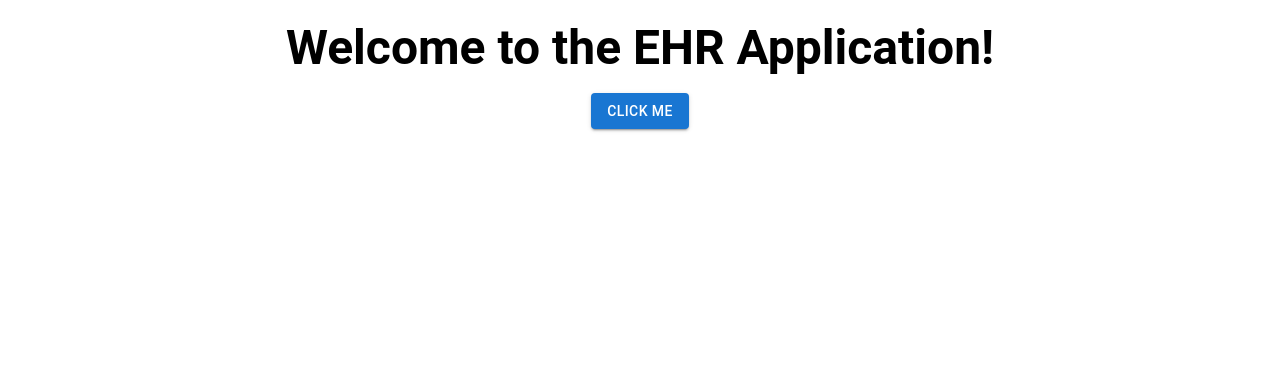
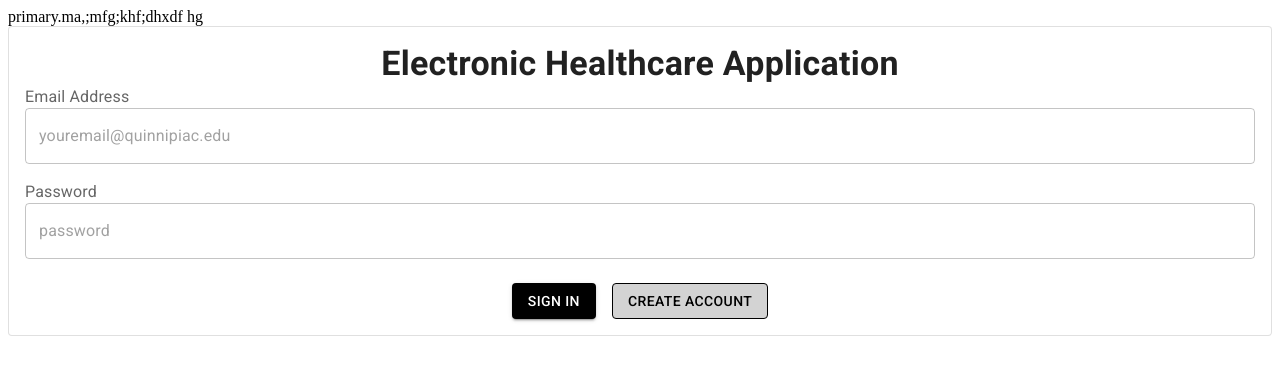
Before and after one commit to kevin-rodri/EHR-Frontend, a React (Create React App) app: page / in a window 1280 px wide. Shown: the top 374 px of the page. Built offline with nearby package versions, Linux system fonts and the light colour scheme.

Commit message:
created login form component

```diff
--- a/package.json
+++ b/package.json
@@ -5,6 +5,7 @@
   "dependencies": {
     "@emotion/react": "^11.13.3",
     "@emotion/styled": "^11.13.0",
+    "@fontsource/roboto": "^5.1.1",
     "@mui/icons-material": "^6.1.7",
     "@mui/material": "^6.1.7",
     "@mui/styled-engine-sc": "^6.1.7",
@@ -13,7 +14,7 @@
     "@testing-library/user-event": "^13.5.0",
     "react": "^18.3.1",
     "react-dom": "^18.3.1",
-    "react-scripts": "5.0.1",
+    "react-scripts": "^5.0.1",
     "styled-components": "^6.1.13",
     "web-vitals": "^2.1.4"
   },
--- a/src/App.css
+++ /dev/null
@@ -1,6 +0,0 @@
-/*
-Name: Kevin Rodriguez
-Date: 11/15/2024
-Description: This is the main css file for the app. Ideally, components should have their own css file,
-and this file should be used for global styles.
-*/
--- a/src/App.js
+++ b/src/App.js
@@ -1,37 +1,13 @@
 import React from "react";
-import { ThemeProvider, createTheme } from "@mui/material/styles";
-import Typography from "@mui/material/Typography";
-import Button from "@mui/material/Button";
+import Box from "@mui/material/Box";
+import LoginFormComponent from "./components/auth/LoginFormComponent";
 
 function App() {
-  // creates a theme - this will have to change. (Ideally, we don't want this here.)
-  const theme = createTheme({
-    palette: {
-      primary: {
-        main: "#1976d2",
-      },
-      secondary: {
-        main: "#dc004e",
-      },
-    },
-    typography: {
-      h3: {
-        fontWeight: "bold",
-      },
-    },
-  });
-
   return (
-    <ThemeProvider theme={theme}>
-      <div style={{ padding: "1.25rem", textAlign: "center" }}>
-        <Typography variant="h3" component="h1" gutterBottom>
-          Welcome to the EHR Application!
-        </Typography>
-        <Button variant="contained" color="primary">
-          Click Me
-        </Button>
-      </div>
-    </ThemeProvider>
+    <div>
+      <Box>primary.ma,;mfg;khf;dhxdf hg</Box>
+      <LoginFormComponent />
+    </div>
   );
 }
 
--- /dev/null
+++ b/src/components/auth/LoginFormComponent.jsx
@@ -0,0 +1,68 @@
+/*
+Name: Kevin Rodriguez
+Date: 1/11/25
+Remarks: The Login form component and the necessary logic needed for the form
+*/
+import React from "react";
+import {
+  Box,
+  Button,
+  Card,
+  FormControl,
+  FormGroup,
+  FormLabel,
+  TextField,
+  Typography,
+} from "@mui/material";
+
+export default function LoginFormComponent() {
+  return (
+    <Card variant="outlined" sx={{ padding: 2 }}>
+      <Typography component="h1" variant="h4" fontWeight="bold" align="center">
+        Electronic Healthcare Application
+      </Typography>
+      <FormGroup sx={{ gap: 2, marginBottom: 3 }}>
+        <FormControl>
+          <FormLabel>Email Address</FormLabel>
+          <TextField placeholder="youremail@quinnipiac.edu" />
+        </FormControl>
+        <FormControl>
+          <FormLabel>Password</FormLabel>
+          <TextField placeholder="password" type="password" />
+        </FormControl>
+      </FormGroup>
+      <Box
+        sx={{
+          display: "flex",
+          flexDirection: "row",
+          justifyContent: "center",
+          gap: 2,
+        }}
+      >
+        <Button
+          variant="contained"
+          sx={{
+            backgroundColor: "black",
+            color: "white",
+            "&:hover": { backgroundColor: "darkgray" },
+          }}
+        >
+          Sign In
+        </Button>
+        <Button
+          variant="outlined"
+          sx={{
+            color: "black",
+            borderColor: "black",
+            backgroundColor: "lightgray",
+            "&:hover": {
+              backgroundColor: "white"
+            },
+          }}
+        >
+          Create Account
+        </Button>
+      </Box>
+    </Card>
+  );
+}
--- a/src/index.css
+++ b/src/index.css
@@ -1,13 +1,13 @@
-body {
-  margin: 0;
-  font-family: -apple-system, BlinkMacSystemFont, 'Segoe UI', 'Roboto', 'Oxygen',
-    'Ubuntu', 'Cantarell', 'Fira Sans', 'Droid Sans', 'Helvetica Neue',
-    sans-serif;
-  -webkit-font-smoothing: antialiased;
-  -moz-osx-font-smoothing: grayscale;
-}
+/*
+Name: Kevin Rodriguez
+Date: 11/15/2024
+Description: This is the main css file for the app. Ideally, components should have their own css file,
+and this file should be used for global styles.
 
-code {
-  font-family: source-code-pro, Menlo, Monaco, Consolas, 'Courier New',
-    monospace;
-}
+Roboto Source: https://mui.com/material-ui/react-typography/
+*/
+
+@import '@fontsource/roboto/300.css';
+@import '@fontsource/roboto/400.css';
+@import '@fontsource/roboto/500.css';
+@import '@fontsource/roboto/700.css';
```
Also changed, not shown: 1 other file (tests, documents, lock files or other folders).
